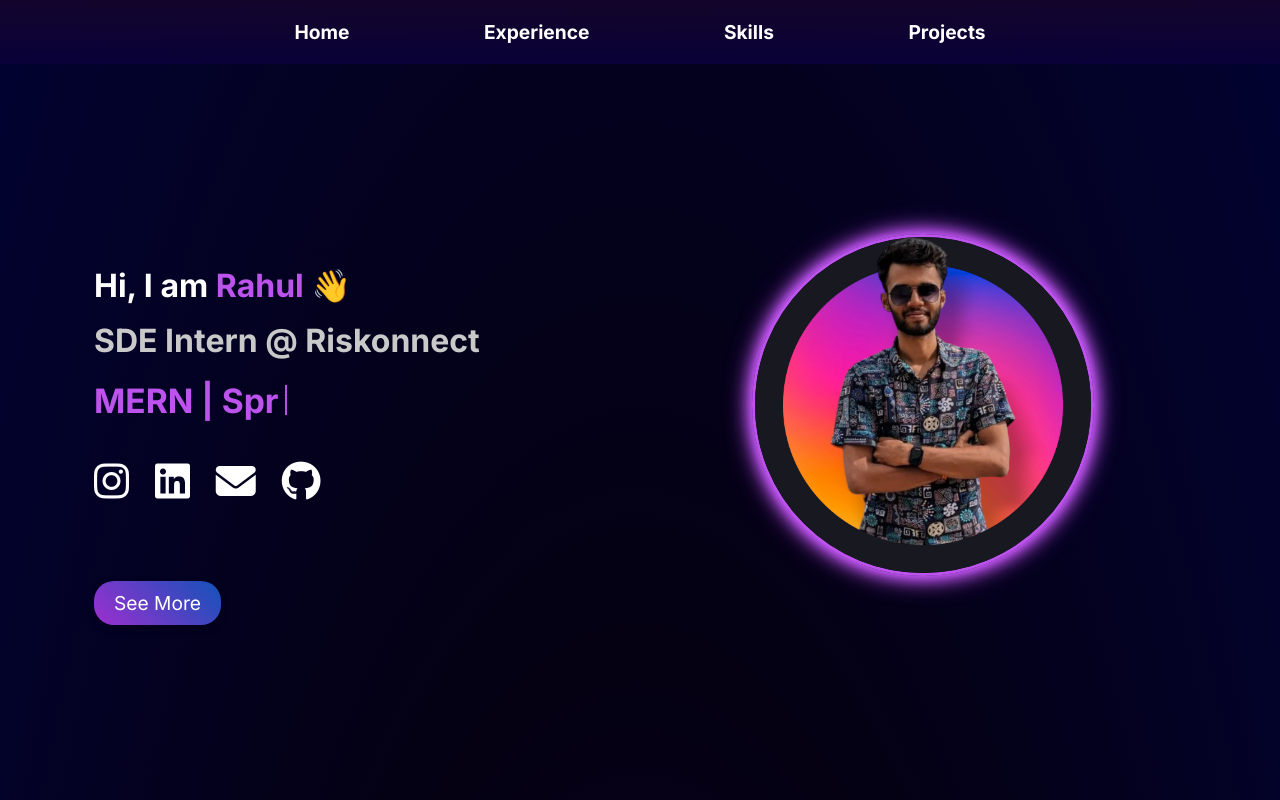
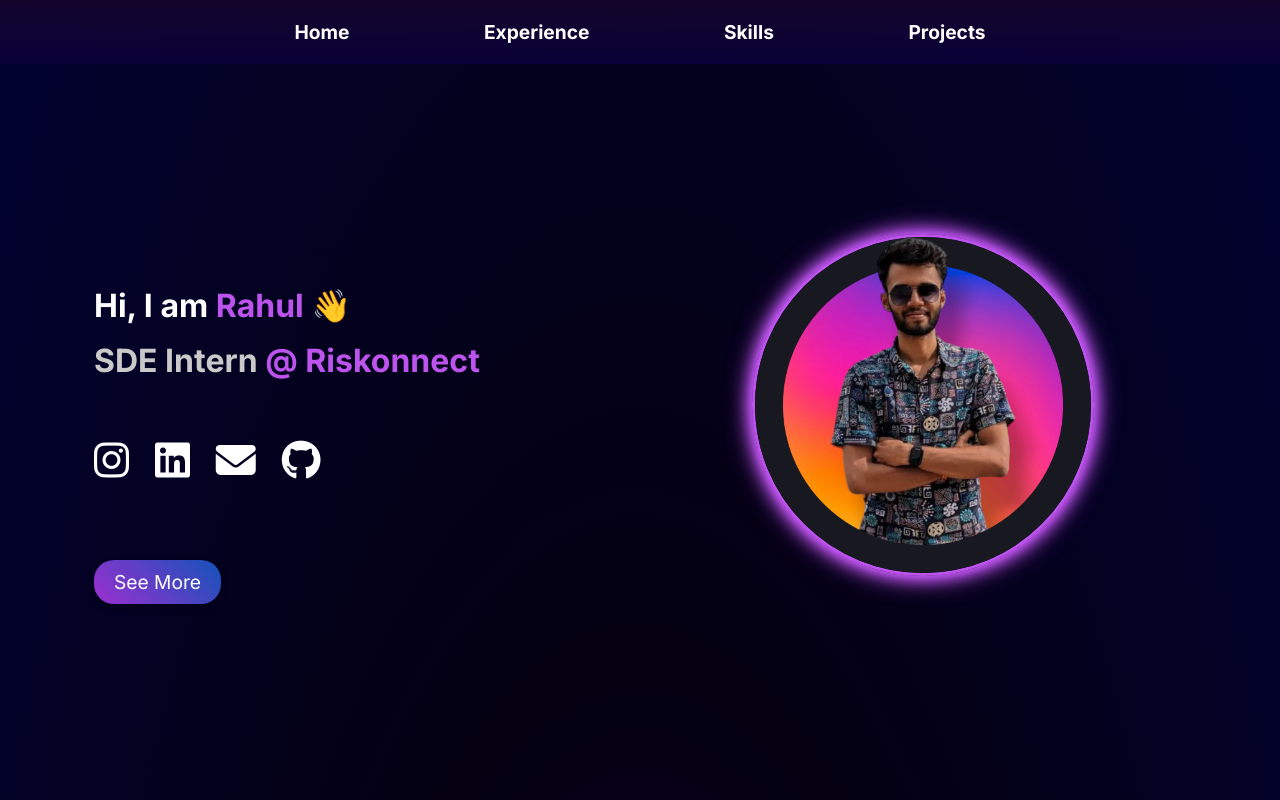
Before and after one commit to Mrahulbhat/Rahul-portfolio-2.0, a React (Vite) app: page / in a window 1280 px wide. Shown: the top 800 px of the page. Built offline with nearby package versions, Linux system fonts and the light colour scheme.

Commit message:
removed home cursor animation

```diff
--- a/src/Components/Home/Home.jsx
+++ b/src/Components/Home/Home.jsx
@@ -9,7 +9,7 @@ const Home = () => {
   const [isDeleting, setIsDeleting] = useState(false);
   const [wordIndex, setWordIndex] = useState(0);
   const [charIndex, setCharIndex] = useState(0);
-  const words = ["Full Stack Dev", "MERN | SpringBoot"];
+  const words = ["SDE Intern @ Riskonnect" ,"Aspiring Full Stack Dev"];
 
   useEffect(() => {
     const typeEffect = () => {
@@ -74,12 +74,12 @@ const Home = () => {
               </ins>
             </h1>
 
-            <h2>SDE Intern @ Riskonnect</h2>
+            <h2>SDE Intern <span style={{color:"#bd53ed"}}>@ Riskonnect</span> </h2>
             <br />
-            <h1>
+            {/* <h1>
               {" "}
               <span className="dynamic-text"> {dynamicText}</span>
-            </h1>
+            </h1> */}
 
             <div className="contact-container">
               <a
```
Also changed, not shown: 2 other files (tests, documents, lock files or other folders).
